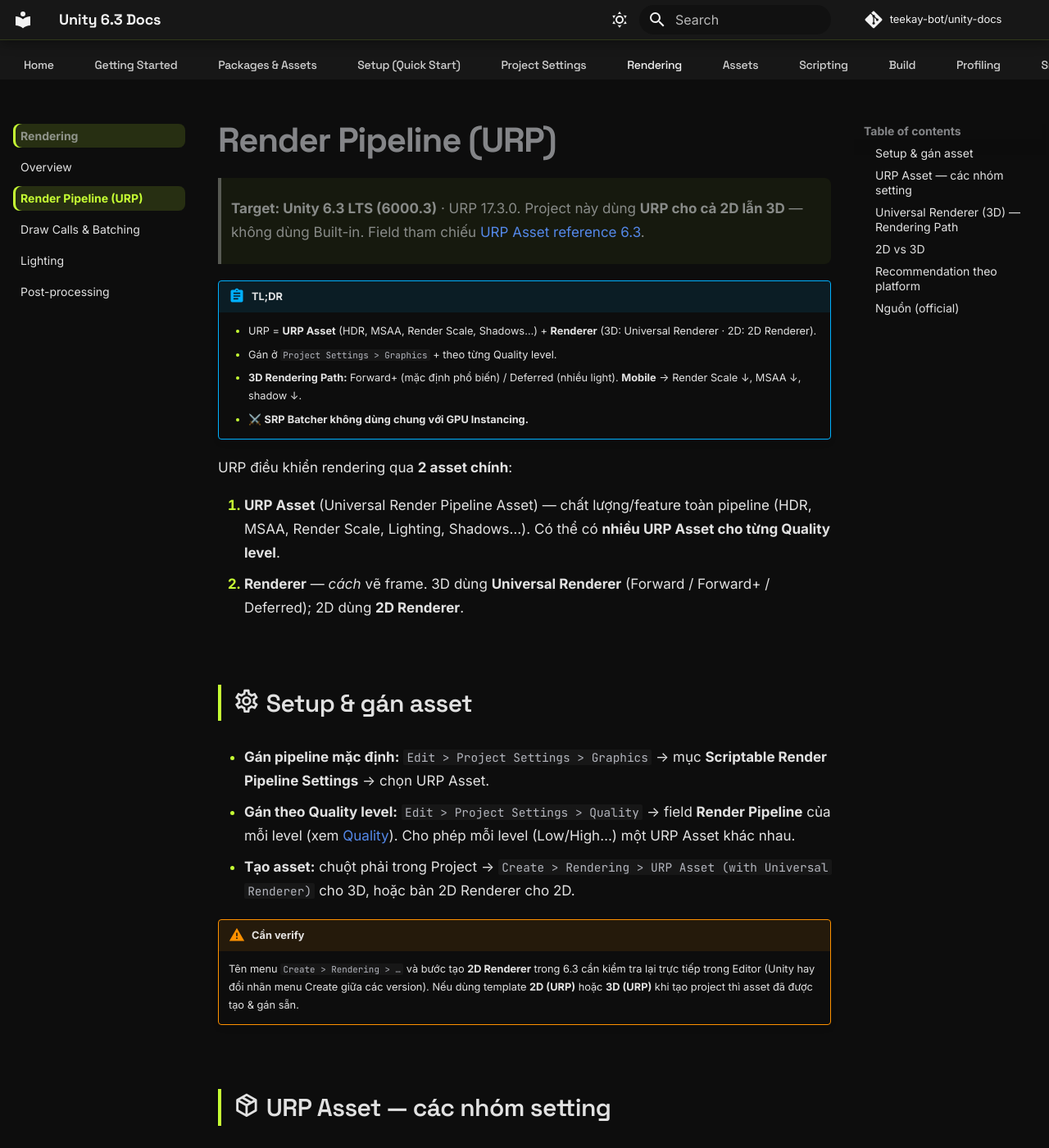
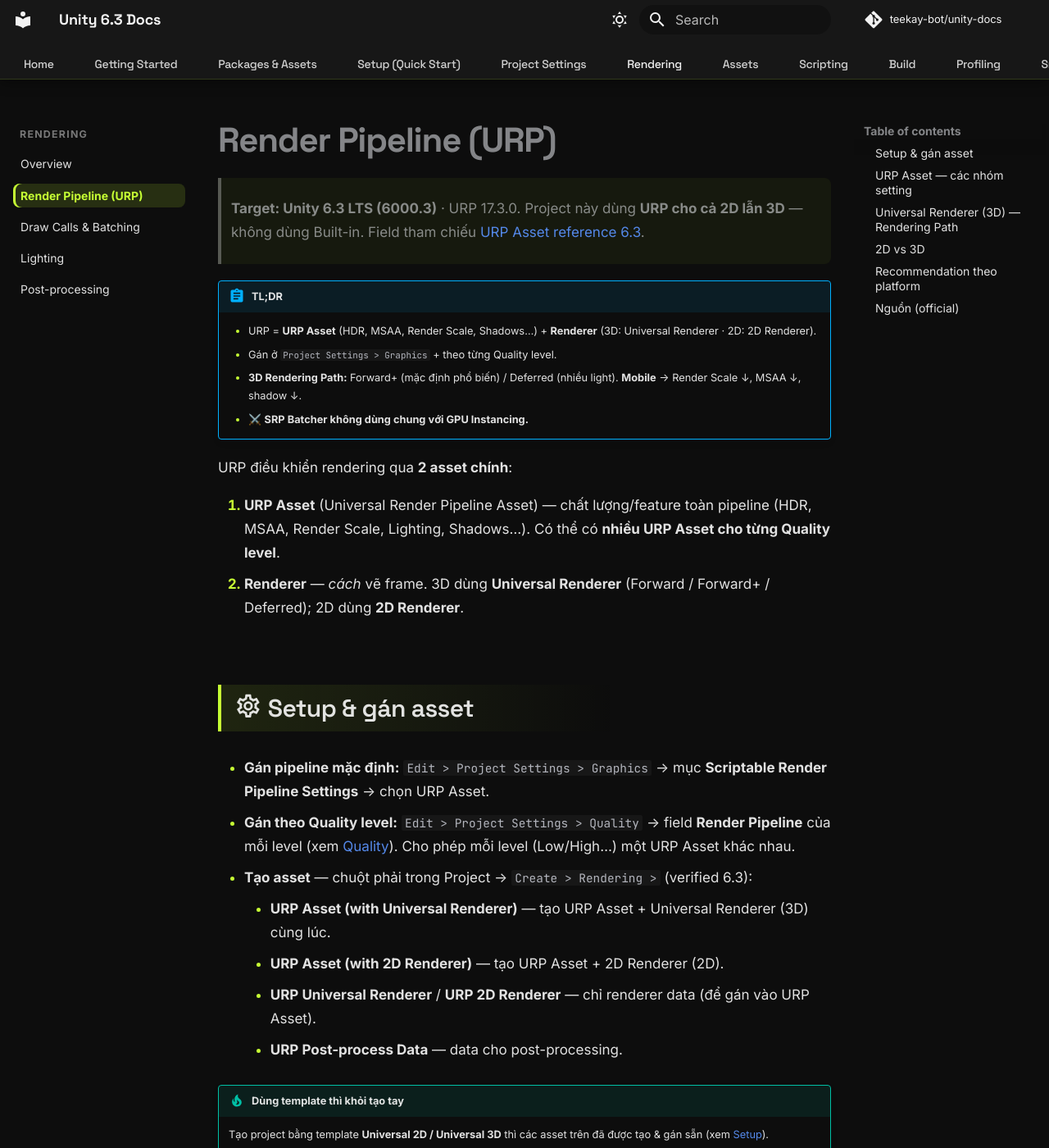
Before and after one commit to teekay-bot/unity-docs, an MkDocs documentation site: the page built from docs/rendering/render-pipeline-urp.md, in a window 1280 px wide and 1400 px high. Shown: the whole window at 82% size. Built offline with MkDocs 1.6.1 and Material for MkDocs 9.7.7, drawn with Linux system fonts in a browser that asks for light colours; comment, search, counter and statistics services are not loaded; some of the changed text lies outside the part shown.

Commit message:
design: distinct nav section header (uppercase label, no pill); sticky+juicier top tabs; h2 gradient band; verify URP Create>Rendering asset names

```diff
--- a/docs/rendering/render-pipeline-urp.md
+++ b/docs/rendering/render-pipeline-urp.md
@@ -17,10 +17,17 @@
 
 - **Gán pipeline mặc định:** `Edit > Project Settings > Graphics` → mục **Scriptable Render Pipeline Settings** → chọn URP Asset.
 - **Gán theo Quality level:** `Edit > Project Settings > Quality` → field **Render Pipeline** của mỗi level (xem [Quality](../project-settings/quality.md)). Cho phép mỗi level (Low/High…) một URP Asset khác nhau.
-- **Tạo asset:** chuột phải trong Project → `Create > Rendering > URP Asset (with Universal Renderer)` cho 3D, hoặc bản 2D Renderer cho 2D.
+- **Tạo asset** — chuột phải trong Project → `Create > Rendering >` (verified 6.3):
+    - **URP Asset (with Universal Renderer)** — tạo URP Asset + Universal Renderer (3D) cùng lúc.
+    - **URP Asset (with 2D Renderer)** — tạo URP Asset + 2D Renderer (2D).
+    - **URP Universal Renderer** / **URP 2D Renderer** — chỉ renderer data (để gán vào URP Asset).
+    - **URP Post-process Data** — data cho post-processing.
 
-!!! warning "Cần verify"
-    Tên menu `Create > Rendering > …` và bước tạo **2D Renderer** trong 6.3 cần kiểm tra lại trực tiếp trong Editor (Unity hay đổi nhãn menu Create giữa các version). Nếu dùng template **2D (URP)** hoặc **3D (URP)** khi tạo project thì asset đã được tạo & gán sẵn.
+!!! tip "Dùng template thì khỏi tạo tay"
+    Tạo project bằng template **Universal 2D / Universal 3D** thì các asset trên đã được tạo & gán sẵn (xem [Setup](../setup/index.md)).
+
+!!! note "📸 Screenshot cần chụp"
+    Menu `Create > Rendering` (thấy URP Asset (with Universal/2D Renderer), URP Post-process Data…). → `create-rendering-menu.png`
 
 ## :material-package-variant-closed: URP Asset — các nhóm setting
 
--- a/docs/stylesheets/extra.css
+++ b/docs/stylesheets/extra.css
@@ -69,20 +69,22 @@
 .md-tabs {
   border-bottom: none;
 }
-/* Top nav = pill (giống tag pill) */
+/* Top nav = pill (giống tag pill) + juice */
 .md-tabs__link {
   position: relative;
   padding: 0.28em 0.85em;
   border-radius: 999px;
   border: 1px solid transparent;
   opacity: 0.85;
-  transition: background 0.18s ease, color 0.18s ease, border-color 0.18s ease;
+  transition: background 0.18s ease, color 0.18s ease, border-color 0.18s ease,
+    transform 0.18s ease, box-shadow 0.18s ease;
 }
 .md-tabs__link:hover {
   opacity: 1;
   color: var(--u-lime);
   background: rgba(198, 255, 52, 0.12);
   border-color: rgba(198, 255, 52, 0.3);
+  transform: translateY(-1px);
 }
 .md-tabs__link--active {
   opacity: 1;
@@ -90,6 +92,8 @@
   font-weight: 600;
   background: rgba(198, 255, 52, 0.16);
   border-color: rgba(198, 255, 52, 0.45);
+  box-shadow: 0 0 0 1px rgba(198, 255, 52, 0.25),
+    0 2px 14px rgba(198, 255, 52, 0.18);
 }
 
 /* search box bo tròn */
@@ -194,15 +198,28 @@
   margin: 0 0 1.1rem;
 }
 
-/* h2 = mốc section: thanh accent lime bên trái + cỡ lớn + nhiều khoảng trên */
+/* h2 = mốc section: band nền mờ + thanh accent lime trái → stand-out */
 .md-typeset h2 {
   font-size: 1.5rem;
   font-weight: 600;
   letter-spacing: -0.02em;
   line-height: 1.25;
   margin: 2.6em 0 1em;
-  padding: 0.1em 0 0.1em 0.7rem;
+  padding: 0.32em 0.8rem;
   border-left: 4px solid var(--u-lime);
+  border-radius: 0 8px 8px 0;
+  background: linear-gradient(
+    90deg,
+    rgba(198, 255, 52, 0.1),
+    rgba(198, 255, 52, 0) 65%
+  );
+}
+[data-md-color-scheme="default"] .md-typeset h2 {
+  background: linear-gradient(
+    90deg,
+    rgba(43, 122, 155, 0.12),
+    rgba(43, 122, 155, 0) 65%
+  );
 }
 
 /* h3 = sub-section: chữ tông accent, không thanh */
@@ -416,3 +433,28 @@
     transform: none !important;
   }
 }
+
+/* ============================================================
+   Section header nav trái (vd "PROJECT SETTINGS") — KHÁC mục con:
+   label nhỏ, in hoa, mờ, KHÔNG pill (dù là ancestor của trang active)
+   ============================================================ */
+.md-nav--primary .md-nav__item--section > .md-nav__link,
+.md-nav--primary .md-nav__item--section > label.md-nav__link {
+  text-transform: uppercase;
+  font-size: 0.62rem;
+  letter-spacing: 0.1em;
+  font-weight: 700;
+  opacity: 0.5;
+  background: none !important;
+  box-shadow: none !important;
+  transform: none !important;
+  color: inherit !important;
+  border-radius: 0;
+  padding-left: 0.65em;
+  margin-top: 0.7rem;
+  cursor: default;
+}
+.md-nav--primary .md-nav__item--section > .md-nav__link:hover {
+  opacity: 0.5;
+  color: inherit !important;
+}
--- a/mkdocs.yml
+++ b/mkdocs.yml
@@ -12,6 +12,7 @@
     code: JetBrains Mono
   features:
     - navigation.tabs
+    - navigation.tabs.sticky
     - navigation.sections
     - navigation.top
     - navigation.instant
@@ -65,7 +66,7 @@
       auto_themed: true
 
 extra_css:
-  - stylesheets/extra.css?v=2
+  - stylesheets/extra.css?v=3
 
 nav:
   - Home: index.md
```
Also changed, not shown: SCREENSHOTS_TODO.md (+1 -0 lines).
